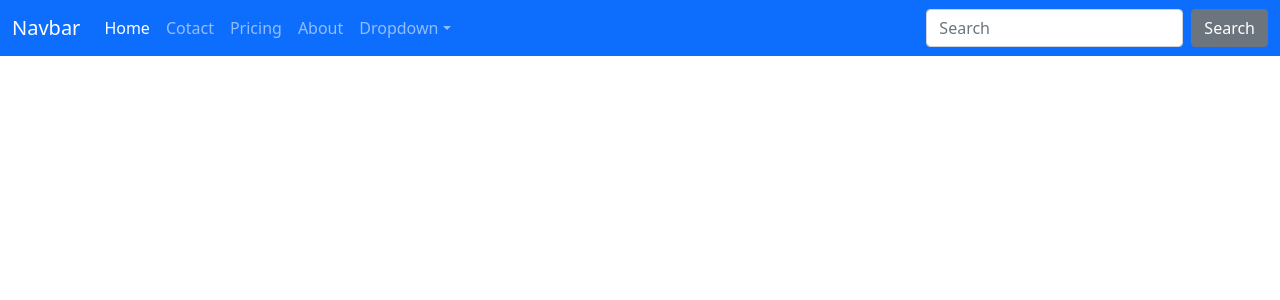
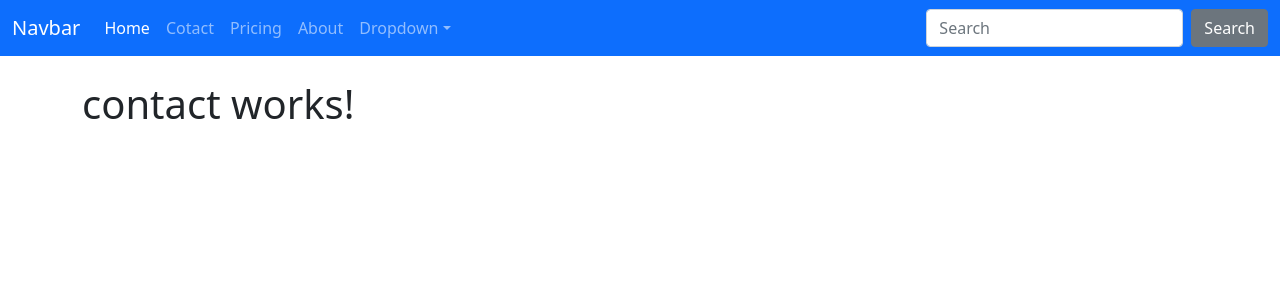
Before and after one commit to SafwenSoker/apple-shop, an Angular app: page /contact in a window 1280 px wide. Shown: the top 300 px of the page. Built offline with nearby package versions, Linux system fonts and the light colour scheme.

Commit message:
Refactoring templates

```diff
--- a/src/app/about/about.component.html
+++ b/src/app/about/about.component.html
@@ -1 +1 @@
-<p>about works!</p>
+<h1>about works!</h1>
--- a/src/app/app.component.html
+++ b/src/app/app.component.html
@@ -1 +1,4 @@
 <app-navbar></app-navbar>
+<div class="container py-lg-4">
+    <router-outlet></router-outlet>
+</div>
--- a/src/app/contact/contact.component.html
+++ b/src/app/contact/contact.component.html
@@ -1 +1 @@
-<p>contact works!</p>
+<h1>contact works!</h1>
```
